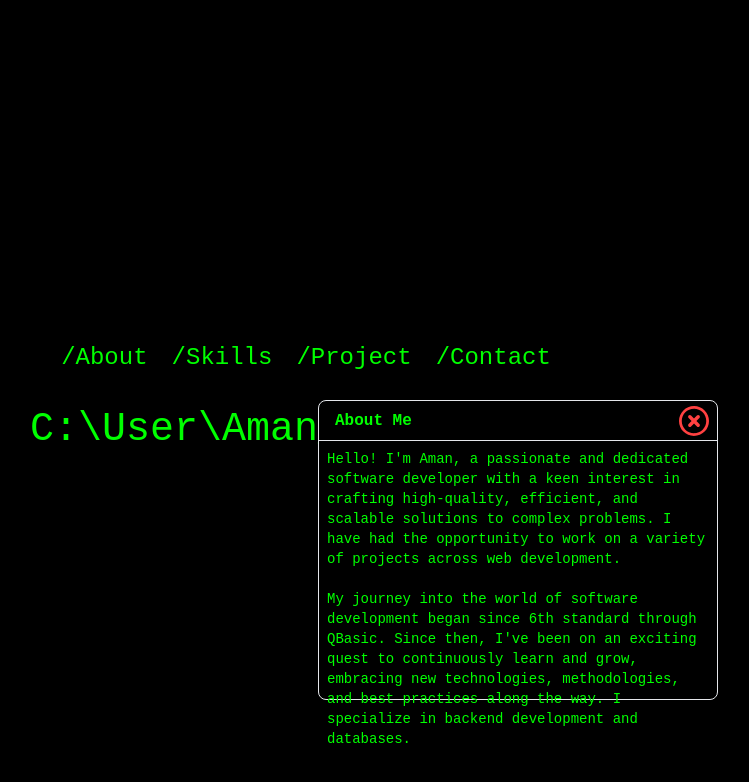
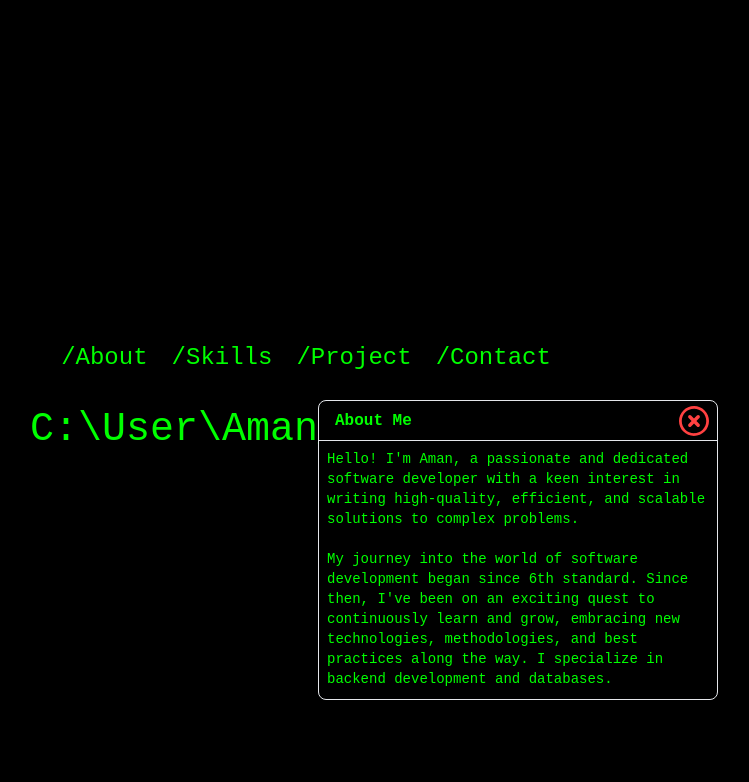
Before and after one commit to Killerrekt/Portforlio, a React (Vite) app: page / in a window 1280 px wide. Both pictures are taken after a click on the item "/About". Shown: the top 782 px of the page, without its empty margins (322-1071 px from the left). Built offline with nearby package versions, Linux system fonts and the light colour scheme; a web font is replaced by a local one.

Commit message:
more fixes :')

```diff
--- a/src/components/about.jsx
+++ b/src/components/about.jsx
@@ -2,8 +2,7 @@ import { forwardRef } from "react";
 
 const About = forwardRef((props, ref) => {
   return (
-    <div ref={ref}>
-      <div className="window">
+    <div className="window" ref={ref}>
       <div className="heading">
         <span className="headingtext">About Me</span>
         <div className="icon">
@@ -31,15 +30,13 @@ const About = forwardRef((props, ref) => {
       </div>
       <div className="content">
         Hello! I'm Aman, a passionate and dedicated software developer with a
-          keen interest in crafting high-quality, efficient, and scalable
-          solutions to complex problems. I have had the opportunity to work on a
-          variety of projects across web development. <br /> <br />
+        keen interest in writing high-quality, efficient, and scalable solutions
+        to complex problems. <br /> <br />
         My journey into the world of software development began since 6th
-          standard through QBasic. Since then, I've been on an exciting quest to
-          continuously learn and grow, embracing new technologies,
-          methodologies, and best practices along the way. I specialize in
-          backend development and databases.
-        </div>
+        standard. Since then, I've been on an exciting quest to continuously
+        learn and grow, embracing new technologies, methodologies, and best
+        practices along the way. I specialize in backend development and
+        databases.
       </div>
     </div>
   );
--- a/src/components/contact.jsx
+++ b/src/components/contact.jsx
@@ -2,8 +2,7 @@ import { forwardRef } from "react";
 
 const Contact = forwardRef((props, ref) => {
   return (
-    <div ref={ref}>
-      <div className="window">
+    <div className="window" ref={ref}>
       <div className="heading">
         <span className="headingtext">Contact</span>
         <div className="icon">
@@ -84,10 +83,7 @@ const Contact = forwardRef((props, ref) => {
           </span>
         </a>
         <br />
-          <a
-            href="https://discord.com/users/690967070589976718"
-            target="_blank"
-          >
+        <a href="https://discord.com/users/690967070589976718" target="_blank">
           <img
             src="./discord.png"
             alt="discord logo"
@@ -106,7 +102,6 @@ const Contact = forwardRef((props, ref) => {
         <br />
       </div>
     </div>
-    </div>
   );
 });
 
--- a/src/components/project.jsx
+++ b/src/components/project.jsx
@@ -2,8 +2,7 @@ import { forwardRef } from "react";
 
 const Project = forwardRef((props, ref) => {
   return (
-    <div ref={ref}>
-      <div className="window">
+    <div className="window" ref={ref}>
       <div className="heading">
         <span className="headingtext">Projects</span>
         <div className="icon">
@@ -39,15 +38,12 @@ const Project = forwardRef((props, ref) => {
               DEVSOC'24 Backend (Go[Echo] + Postgres[SQL] )
             </li>
           </a>
-            <a
-              href="https://github.com/Killerrekt/bolt-backend"
-              target="_blank"
-            >
+          <a href="https://github.com/Killerrekt/bolt-backend" target="_blank">
             <li className="project">
               BOLT Backend (Go[Fiber] + Postgres[GORM])
             </li>
           </a>
-            <a herf="https://github.com/Killerrekt/conference" target="_blank">
+          <a herf="https://github.com/Killerrekt/conference/" target="_blank">
             <li className="project">
               IC-ETITE Admin Portal (Go[Fiber] + MongoDB)
             </li>
@@ -60,10 +56,7 @@ const Project = forwardRef((props, ref) => {
               COOK-OFF 8.0 Backend (Node[Express] + MongoDB)
             </li>
           </a>
-            <a
-              href="https://github.com/Killerrekt/ecommerce-be"
-              target="_blank"
-            >
+          <a href="https://github.com/Killerrekt/ecommerce-be" target="_blank">
             <li className="project">
               E-Commerce Backend (Go[Fiber] + Postgres[SQLX])
             </li>
@@ -76,7 +69,6 @@ const Project = forwardRef((props, ref) => {
         </div>
       </div>
     </div>
-    </div>
   );
 });
 
--- a/src/components/skill.jsx
+++ b/src/components/skill.jsx
@@ -2,8 +2,7 @@ import { forwardRef } from "react";
 
 const Skill = forwardRef((props, ref) => {
   return (
-    <div ref={ref}>
-      <div className="window">
+    <div className="window" ref={ref}>
       <div className="heading">
         <span className="headingtext">Skills</span>
         <div className="icon">
@@ -33,10 +32,10 @@ const Skill = forwardRef((props, ref) => {
         Programming Language :-
         <br />
         <span style={{ marginLeft: "5%" }}>
-            Go, JavaScript, TypeScript, SQL, NoSQL, Python, C,
+          Go, JavaScript, TypeScript, SQL, NoSQL, Python,
         </span>
         <br />
-          <span style={{ marginLeft: "5%" }}>C++, Java</span>
+        <span style={{ marginLeft: "5%" }}>C, C++, Java</span>
         <br /> <br />
         Frameworks and Library :-
         <br />
@@ -56,7 +55,6 @@ const Skill = forwardRef((props, ref) => {
         </span>
       </div>
     </div>
-    </div>
   );
 });
 
```
Lines whose indentation alone changed are shown as unchanged.
